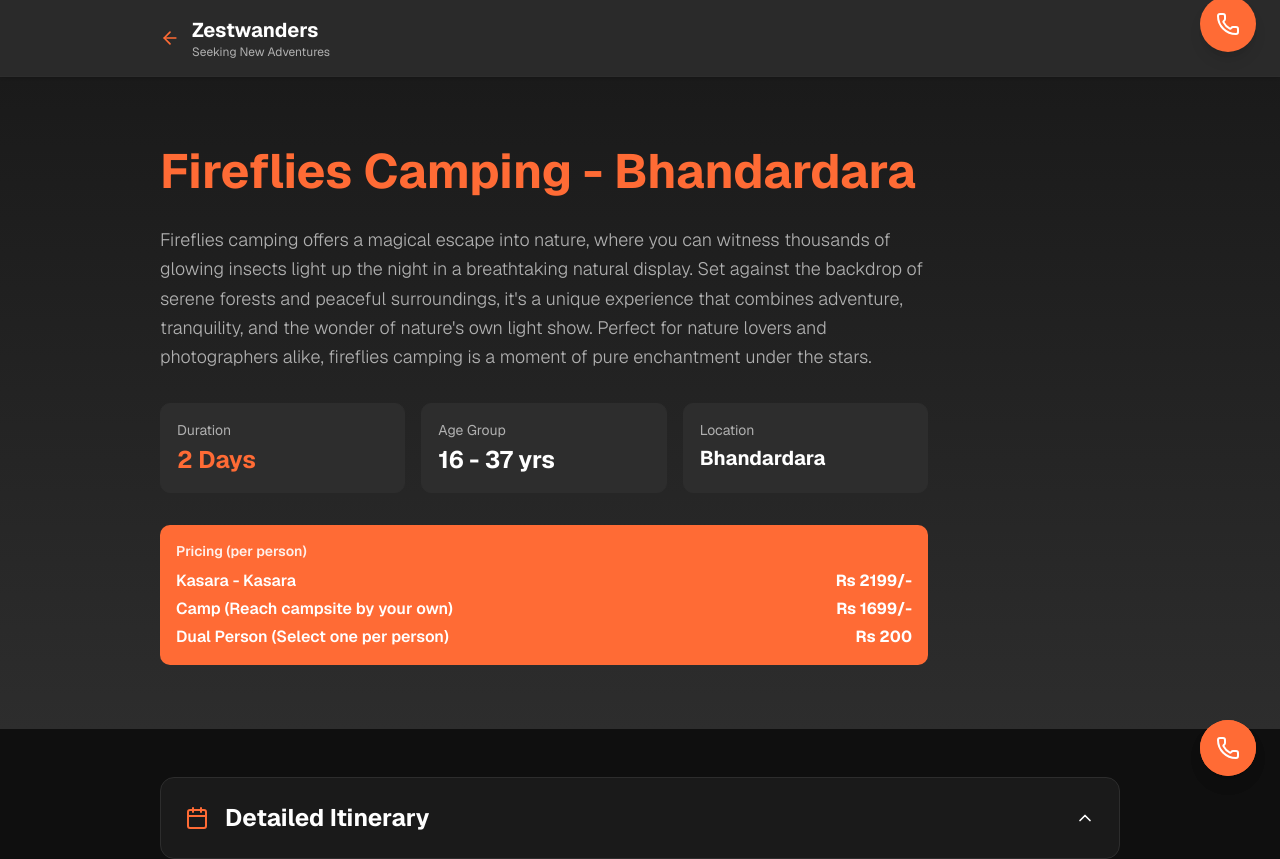
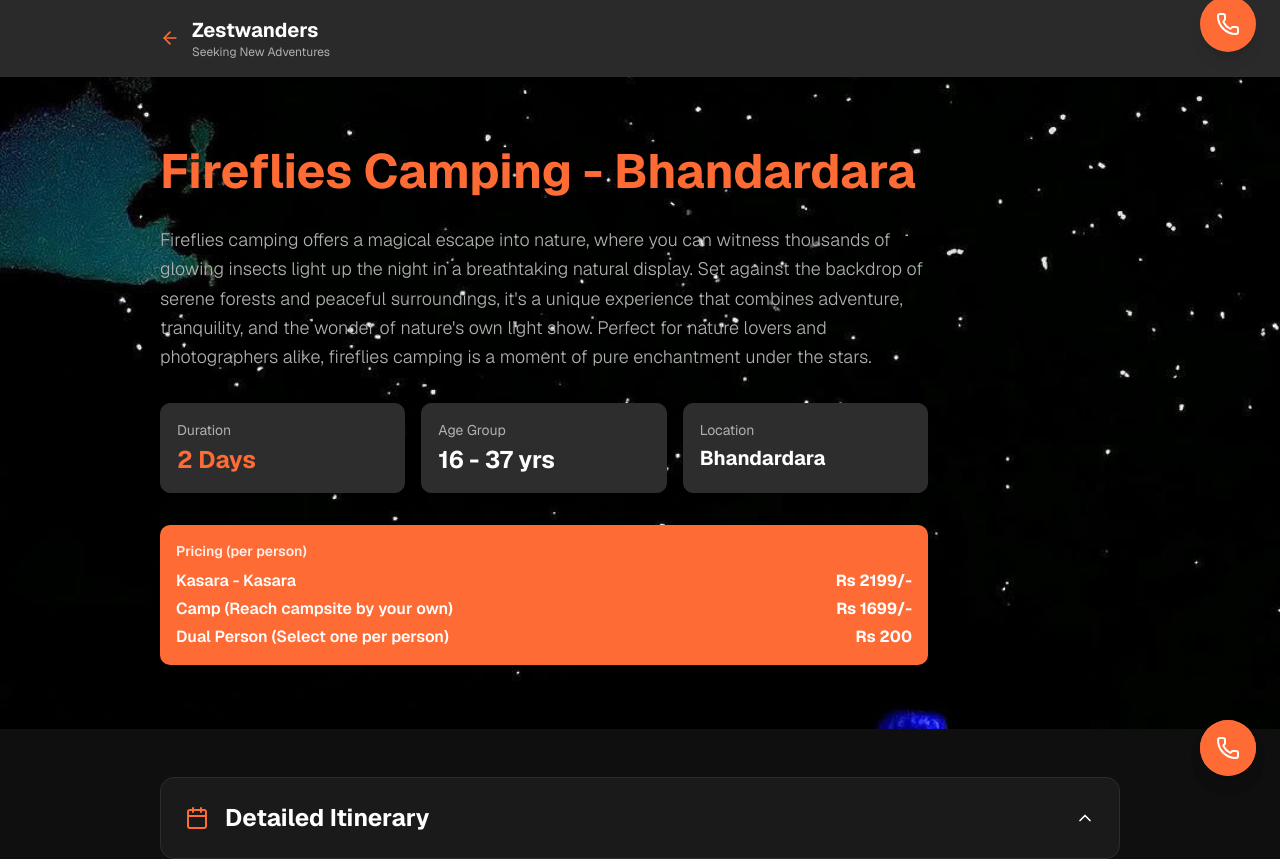
Before and after one commit to patel-mahek/Travel_ZestWanders, a Next.js app: page /trek/fireflies-bhandardara in a window 1280 px wide. Shown: the top 859 px of the page. Built offline with nearby package versions, Linux system fonts and the light colour scheme.

Commit message:
background_image

```diff
--- a/app/trek/fireflies-bhandardara/page.tsx
+++ b/app/trek/fireflies-bhandardara/page.tsx
@@ -40,7 +40,7 @@ export default function TrekDetailsPage() {
       </header>
 
       {/* Hero Section */}
-      <section className="relative overflow-hidden bg-gradient-to-b from-card to-secondary text-foreground py-12 sm:py-16">
+      <section className="relative overflow-hidden bg-gradient-to-b from-card to-secondary text-foreground py-12 sm:py-16" style={{backgroundImage: 'url(/fireflies_bg.jpeg)', backgroundSize: 'cover', backgroundPosition: 'center', backgroundAttachment: 'fixed'}}>
         <div className="max-w-5xl mx-auto px-4 sm:px-6 lg:px-8 relative z-10">
           <div className="max-w-3xl">
             <h2 className="text-3xl sm:text-5xl font-bold mb-4 sm:mb-6 leading-tight text-accent">
--- a/app/trek/fireflies-prabalmachi/page.tsx
+++ b/app/trek/fireflies-prabalmachi/page.tsx
@@ -40,7 +40,7 @@ export default function TrekDetailsPage() {
       </header>
 
       {/* Hero Section */}
-      <section className="relative overflow-hidden bg-gradient-to-b from-card to-secondary text-foreground py-12 sm:py-16">
+      <section className="relative overflow-hidden bg-gradient-to-b from-card to-secondary text-foreground py-12 sm:py-16" style={{backgroundImage: 'url(/fireflies_bg.jpeg)', backgroundSize: 'cover', backgroundPosition: 'center', backgroundAttachment: 'fixed'}}>
         <div className="max-w-5xl mx-auto px-4 sm:px-6 lg:px-8 relative z-10">
           <div className="max-w-3xl">
             <h2 className="text-3xl sm:text-5xl font-bold mb-4 sm:mb-6 leading-tight text-accent">
```
Also changed, not shown: public/fireflies_bg.jpeg (added).
